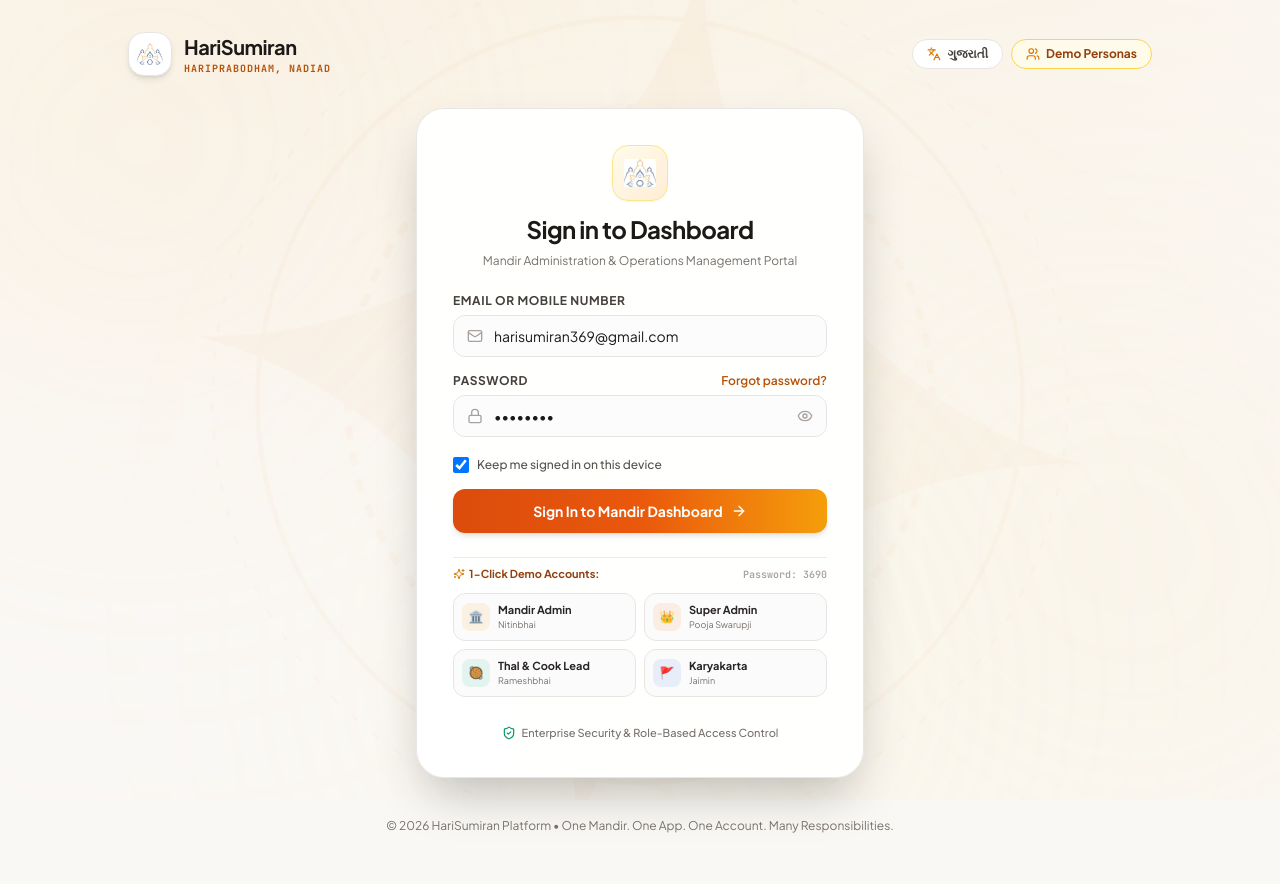
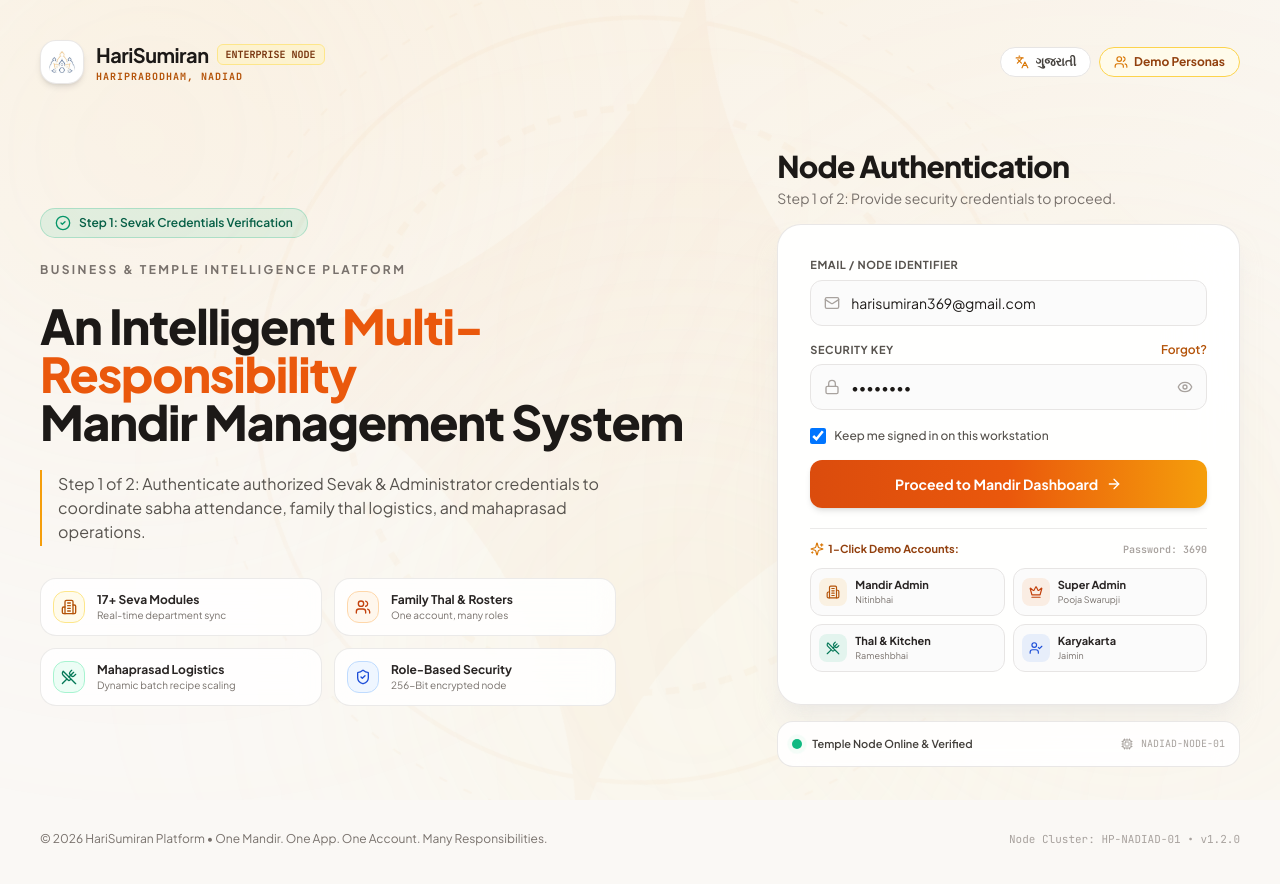
Before and after one commit to ParmarPranav/HariSumiran-Admin-Dashboard, a Next.js app: page /auth in a window 1280 px wide. Shown: the top 884 px of the page. Built offline with nearby package versions, Linux system fonts and the light colour scheme.

Commit message:
feat(web): executive split-screen authentication inspired by enterprise node portal

```diff
--- a/src/app/auth/page.tsx
+++ b/src/app/auth/page.tsx
@@ -15,9 +15,14 @@ import {
   Languages,
   Users,
   Sparkles,
-  HelpCircle,
   Loader2,
+  CheckCircle2,
+  Building2,
+  UtensilsCrossed,
+  Crown,
+  UserCheck,
   Check,
+  Cpu,
 } from "lucide-react";
 import { toast } from "sonner";
 import { initialUsers } from "@/lib/seedData";
@@ -68,24 +73,29 @@ export default function AuthPage() {
   };
 
   return (
-    <div className="relative min-h-screen w-full bg-[#FAF8F5] text-stone-900 flex flex-col justify-between p-4 md:p-8 font-sans selection:bg-amber-500/30 selection:text-amber-950 overflow-x-hidden">
+    <div className="relative min-h-[100dvh] w-full bg-[#FAF8F5] text-stone-900 flex flex-col justify-between p-4 sm:p-6 lg:p-10 font-sans selection:bg-amber-500/30 selection:text-amber-950 overflow-x-hidden">
       <MandalaBackground />
 
       {/* Top Header Bar */}
-      <header className="relative z-10 flex items-center justify-between max-w-5xl mx-auto w-full">
+      <header className="relative z-10 w-full max-w-7xl mx-auto flex items-center justify-between pb-6">
         <div className="flex items-center gap-3">
-          <div className="h-11 w-11 rounded-2xl bg-white p-2 flex items-center justify-center shadow-md border border-stone-200 backdrop-blur-md">
+          <div className="h-11 w-11 rounded-2xl bg-white p-2 flex items-center justify-center shadow-md border border-stone-200/90 backdrop-blur-md">
             <img src="/logo.png" alt="HariSumiran Logo" className="h-full w-full object-contain" />
           </div>
           <div>
+            <div className="flex items-center gap-2">
               <h1 className="font-heading text-lg md:text-xl font-bold tracking-tight text-stone-900">HariSumiran</h1>
+              <span className="hidden sm:inline-flex px-2 py-0.5 rounded-md bg-amber-100/70 border border-amber-200 text-[10px] font-mono font-bold text-amber-900 uppercase">
+                Enterprise Node
+              </span>
+            </div>
             <p className="text-[10px] font-mono tracking-widest text-amber-700 font-bold uppercase">
               {t("HariPrabodham, Nadiad", "હરિપ્રબોધમ, નડિયાદ")}
             </p>
           </div>
         </div>
 
-        {/* Language & Quick Switcher */}
+        {/* Language & Demo Controls */}
         <div className="flex items-center gap-2">
           <button
             type="button"
@@ -107,32 +117,110 @@ export default function AuthPage() {
         </div>
       </header>
 
-      {/* Center Web Login Card */}
-      <main className="relative z-10 max-w-md mx-auto w-full my-auto py-8">
-        <div className="bg-white/95 border border-stone-200/90 rounded-[28px] p-7 sm:p-9 shadow-2xl backdrop-blur-2xl flex flex-col space-y-6">
+      {/* Main Split-Screen Layout */}
+      <main className="relative z-10 w-full max-w-7xl mx-auto my-auto py-6 sm:py-8 lg:py-10">
+        <div className="grid grid-cols-1 lg:grid-cols-12 gap-10 lg:gap-16 items-center">
 
-          {/* Brand Emblem & Welcome Header */}
-          <div className="text-center space-y-2">
-            <div className="inline-flex items-center justify-center h-14 w-14 rounded-2xl bg-gradient-to-br from-amber-50 to-orange-100 border border-amber-200 shadow-sm mx-auto mb-1">
-              <img src="/logo.png" alt="HariSumiran Emblem" className="h-8 w-8 object-contain" />
+          {/* Left Column: Enterprise Hero Branding (Light, High-Status Temple Theme) */}
+          <div className="lg:col-span-7 flex flex-col space-y-6 text-left">
+
+            {/* Step Verification Pill */}
+            <div className="inline-flex items-center gap-2 px-3.5 py-1.5 rounded-full bg-emerald-500/10 border border-emerald-500/25 text-emerald-800 text-xs font-semibold w-fit shadow-xs">
+              <CheckCircle2 className="h-4 w-4 text-emerald-600" />
+              <span>{t("Step 1: Sevak Credentials Verification", "પગલું ૧: સેવક ઓળખપત્ર ચકાસણી")}</span>
             </div>
-            <h2 className="font-heading text-2xl font-bold tracking-tight text-stone-900">
-              {t("Sign in to Dashboard", "ડેશબોર્ડમાં સાઇન ઇન કરો")}
+
+            {/* Sub-label */}
+            <p className="text-xs font-bold tracking-[0.2em] text-stone-500 uppercase">
+              {t("BUSINESS & TEMPLE INTELLIGENCE PLATFORM", "મંદિર સંચાલન અને સેવા વ્યવસ્થાપન પ્લેટફોર્મ")}
+            </p>
+
+            {/* Massive Display Headline */}
+            <h2 className="text-3xl sm:text-4xl lg:text-5xl font-extrabold tracking-tight text-stone-900 leading-[1.14]">
+              {t("An Intelligent ", "એક બુદ્ધિશાળી ")}
+              <span className="text-[#EA580C]">
+                {t("Multi-Responsibility", "બહુ-સેવા જવાબદારી")}
+              </span>
+              <br />
+              {t("Mandir Management System", "મંદિર સંચાલન પ્રણાલી")}
             </h2>
-            <p className="text-xs text-stone-500 max-w-xs mx-auto">
+
+            {/* Subtitle with vertical accent bar */}
+            <div className="flex items-start gap-3 border-l-2 border-amber-500 pl-4 py-0.5">
+              <p className="text-sm sm:text-base text-stone-600 leading-relaxed max-w-xl">
                 {t(
-                "Mandir Administration & Operations Management Portal",
-                "મંદિર વહીવટી અને સેવા સંચાલન પોર્ટલ"
+                  "Step 1 of 2: Authenticate authorized Sevak & Administrator credentials to coordinate sabha attendance, family thal logistics, and mahaprasad operations.",
+                  "પગલું ૧/૨: સભા હાજરી, પારિવારિક થાળ અને મહાપ્રસાદ કામગીરીના સંકલન માટે અધિકૃત સેવક ઓળખપત્ર ચકાસો."
                 )}
               </p>
             </div>
 
-          {/* Email & Password Form */}
+            {/* 4 Feature Module Chips */}
+            <div className="grid grid-cols-1 sm:grid-cols-2 gap-3 pt-2 max-w-xl">
+              <div className="flex items-center gap-3 p-3 rounded-2xl bg-white/85 border border-stone-200/80 shadow-xs backdrop-blur-md">
+                <div className="h-8 w-8 rounded-xl bg-amber-50 border border-amber-200 flex items-center justify-center text-amber-700 shrink-0">
+                  <Building2 className="h-4 w-4" />
+                </div>
+                <div className="min-w-0">
+                  <p className="text-xs font-bold text-stone-800 truncate">{t("17+ Seva Modules", "૧૭+ સેવા વિભાગો")}</p>
+                  <p className="text-[10px] text-stone-500">{t("Real-time department sync", "રીયલ-ટાઇમ સંકલન")}</p>
+                </div>
+              </div>
+
+              <div className="flex items-center gap-3 p-3 rounded-2xl bg-white/85 border border-stone-200/80 shadow-xs backdrop-blur-md">
+                <div className="h-8 w-8 rounded-xl bg-orange-50 border border-orange-200 flex items-center justify-center text-orange-700 shrink-0">
+                  <Users className="h-4 w-4" />
+                </div>
+                <div className="min-w-0">
+                  <p className="text-xs font-bold text-stone-800 truncate">{t("Family Thal & Rosters", "પારિવારિક થાળ અને રોસ્ટર")}</p>
+                  <p className="text-[10px] text-stone-500">{t("One account, many roles", "એક ખાતું, અનેક સેવા")}</p>
+                </div>
+              </div>
+
+              <div className="flex items-center gap-3 p-3 rounded-2xl bg-white/85 border border-stone-200/80 shadow-xs backdrop-blur-md">
+                <div className="h-8 w-8 rounded-xl bg-emerald-50 border border-emerald-200 flex items-center justify-center text-emerald-700 shrink-0">
+                  <UtensilsCrossed className="h-4 w-4" />
+                </div>
+                <div className="min-w-0">
+                  <p className="text-xs font-bold text-stone-800 truncate">{t("Mahaprasad Logistics", "મહાપ્રસાદ રસોડું વ્યવસ્થા")}</p>
+                  <p className="text-[10px] text-stone-500">{t("Dynamic batch recipe scaling", "સ્માર્ટ જથ્થો ગણતરી")}</p>
+                </div>
+              </div>
+
+              <div className="flex items-center gap-3 p-3 rounded-2xl bg-white/85 border border-stone-200/80 shadow-xs backdrop-blur-md">
+                <div className="h-8 w-8 rounded-xl bg-blue-50 border border-blue-200 flex items-center justify-center text-blue-700 shrink-0">
+                  <ShieldCheck className="h-4 w-4" />
+                </div>
+                <div className="min-w-0">
+                  <p className="text-xs font-bold text-stone-800 truncate">{t("Role-Based Security", "ભૂમિકા આધારિત સુરક્ષા")}</p>
+                  <p className="text-[10px] text-stone-500">{t("256-Bit encrypted node", "એન્ક્રિપ્ટેડ પોર્ટલ")}</p>
+                </div>
+              </div>
+            </div>
+
+          </div>
+
+          {/* Right Column: Node Authentication Form */}
+          <div className="lg:col-span-5 flex flex-col space-y-4">
+
+            {/* Header Above Form Card */}
+            <div className="text-left space-y-1">
+              <h3 className="text-2xl sm:text-3xl font-extrabold tracking-tight text-stone-900">
+                {t("Node Authentication", "સેવક પ્રમાણીકરણ")}
+              </h3>
+              <p className="text-xs sm:text-sm text-stone-500">
+                {t("Step 1 of 2: Provide security credentials to proceed.", "પગલું ૧: આગળ વધવા સુરક્ષા ઓળખપત્ર દાખલ કરો.")}
+              </p>
+            </div>
+
+            {/* Elevated Form Card */}
+            <div className="bg-white/95 border border-stone-200/90 rounded-[24px] p-6 sm:p-8 shadow-xl shadow-stone-200/50 backdrop-blur-2xl flex flex-col space-y-5">
+
               <form onSubmit={handleSubmit} className="space-y-4 text-left">
-            {/* Email Field */}
+                {/* Field 1: Email or Sevak Identifier */}
                 <div className="space-y-1.5">
-              <label className="text-xs font-bold text-stone-700 block uppercase tracking-wider">
-                {t("Email or Mobile Number", "ઈમેલ અથવા મોબાઈલ નંબર")}
+                  <label className="text-[11px] font-bold text-stone-600 block uppercase tracking-wider">
+                    {t("EMAIL / NODE IDENTIFIER", "ઈમેલ / સેવક આઈડી")}
                   </label>
                   <div className="relative">
                     <div className="absolute inset-y-0 left-0 pl-3.5 flex items-center pointer-events-none text-stone-400">
@@ -143,24 +231,24 @@ export default function AuthPage() {
                       required
                       value={email}
                       onChange={(e) => setEmail(e.target.value)}
-                  placeholder="admin.super@harisumiran.org"
-                  className="w-full pl-10 pr-4 py-2.5 rounded-xl border border-stone-200 text-sm text-stone-900 placeholder:text-stone-400 focus:border-amber-500 focus:outline-none focus:ring-2 focus:ring-amber-500/20 bg-stone-50/50 hover:bg-white focus:bg-white transition-all shadow-xs"
+                      placeholder="name@harisumiran.org"
+                      className="w-full pl-10 pr-4 py-3 rounded-xl border border-stone-200 text-sm text-stone-900 placeholder:text-stone-400 focus:border-amber-500 focus:outline-none focus:ring-2 focus:ring-amber-500/20 bg-stone-50/70 hover:bg-white focus:bg-white transition-all shadow-xs"
                     />
                   </div>
                 </div>
 
-            {/* Password Field */}
+                {/* Field 2: Security Key */}
                 <div className="space-y-1.5">
                   <div className="flex items-center justify-between">
-                <label className="text-xs font-bold text-stone-700 block uppercase tracking-wider">
-                  {t("Password", "પાસવર્ડ")}
+                    <label className="text-[11px] font-bold text-stone-600 block uppercase tracking-wider">
+                      {t("SECURITY KEY", "સુરક્ષા કી / પાસવર્ડ")}
                     </label>
                     <button
                       type="button"
                       onClick={() => setForgotModalOpen(true)}
                       className="text-xs text-amber-700 hover:text-amber-900 font-semibold transition-colors cursor-pointer"
                     >
-                  {t("Forgot password?", "પાસવર્ડ ભૂલી ગયા?")}
+                      {t("Forgot?", "ભૂલી ગયા?")}
                     </button>
                   </div>
                   <div className="relative">
@@ -173,7 +261,7 @@ export default function AuthPage() {
                       value={password}
                       onChange={(e) => setPassword(e.target.value)}
                       placeholder="••••••••"
-                  className="w-full pl-10 pr-10 py-2.5 rounded-xl border border-stone-200 text-sm text-stone-900 placeholder:text-stone-400 focus:border-amber-500 focus:outline-none focus:ring-2 focus:ring-amber-500/20 bg-stone-50/50 hover:bg-white focus:bg-white transition-all shadow-xs"
+                      className="w-full pl-10 pr-10 py-3 rounded-xl border border-stone-200 text-sm text-stone-900 placeholder:text-stone-400 focus:border-amber-500 focus:outline-none focus:ring-2 focus:ring-amber-500/20 bg-stone-50/70 hover:bg-white focus:bg-white transition-all shadow-xs"
                     />
                     <button
                       type="button"
@@ -186,8 +274,8 @@ export default function AuthPage() {
                   </div>
                 </div>
 
-            {/* Remember Me Checkbox */}
-            <div className="flex items-center pt-1">
+                {/* Keep Signed In Checkbox */}
+                <div className="flex items-center pt-0.5">
                   <label className="flex items-center gap-2 cursor-pointer select-none">
                     <input
                       type="checkbox"
@@ -196,36 +284,36 @@ export default function AuthPage() {
                       className="h-4 w-4 rounded border-stone-300 text-amber-600 focus:ring-amber-500 cursor-pointer"
                     />
                     <span className="text-xs text-stone-600 font-medium">
-                  {t("Keep me signed in on this device", "આ ડિવાઇસ પર મને સાઇન ઇન રાખો")}
+                      {t("Keep me signed in on this workstation", "આ ડિવાઇસ પર સાઇન ઇન રાખો")}
                     </span>
                   </label>
                 </div>
 
-            {/* Submit Button */}
+                {/* Big Primary CTA Button */}
                 <button
                   type="submit"
                   disabled={loading}
-              className="w-full mt-2 bg-gradient-to-r from-[#DB4C0D] via-[#EA580C] to-[#F59E0B] text-white font-bold py-3 rounded-xl text-sm shadow-md hover:shadow-lg hover:brightness-105 active:scale-[0.99] transition-all flex items-center justify-center gap-2 cursor-pointer disabled:opacity-60"
+                  className="w-full bg-gradient-to-r from-[#DB4C0D] via-[#EA580C] to-[#F59E0B] text-white font-bold py-3.5 rounded-xl text-sm shadow-md hover:shadow-lg hover:brightness-105 active:scale-[0.99] transition-all flex items-center justify-center gap-2 cursor-pointer disabled:opacity-60"
                 >
                   {loading ? (
                     <>
                       <Loader2 className="h-4 w-4 animate-spin" />
-                  <span>{t("Signing in...", "સાઇન ઇન થઈ રહ્યું છે...")}</span>
+                      <span>{t("Verifying Credentials...", "ચકાસણી થઈ રહી છે...")}</span>
                     </>
                   ) : (
                     <>
-                  <span>{t("Sign In to Mandir Dashboard", "ડેશબોર્ડમાં સાઇન ઇન કરો")}</span>
+                      <span>{t("Proceed to Mandir Dashboard", "ડેશબોર્ડ પર આગળ વધો")}</span>
                       <ArrowRight className="h-4 w-4" />
                     </>
                   )}
                 </button>
               </form>
 
-          {/* Quick Demo Access Pills */}
-          <div className="pt-2 border-t border-stone-200/80 space-y-2.5">
+              {/* 1-Click Demo Testing Accounts */}
+              <div className="pt-3 border-t border-stone-200/80 space-y-2.5">
                 <div className="flex items-center justify-between text-[11px] text-stone-500 font-semibold">
                   <span className="flex items-center gap-1 text-amber-800 font-bold">
-                <Sparkles className="h-3 w-3 text-amber-600" />
+                    <Sparkles className="h-3.5 w-3.5 text-amber-600" />
                     {t("1-Click Demo Accounts:", "ઝડપી ડેમો એકાઉન્ટ:")}
                   </span>
                   <span className="text-[10px] text-stone-400 font-mono">Password: 3690</span>
@@ -237,8 +325,8 @@ export default function AuthPage() {
                     onClick={() => handleSelectDemoAccount("harisumiran369@gmail.com", "Nitinbhai Patel")}
                     className="flex items-center gap-2 p-2 rounded-xl border border-stone-200 bg-stone-50/70 hover:bg-amber-50/80 hover:border-amber-300 transition-all text-left group cursor-pointer"
                   >
-                <div className="h-7 w-7 rounded-lg bg-amber-500/10 text-amber-700 flex items-center justify-center font-bold text-xs shrink-0">
-                  🏛️
+                    <div className="h-7 w-7 rounded-lg bg-amber-500/10 text-amber-700 flex items-center justify-center shrink-0">
+                      <Building2 className="h-3.5 w-3.5" />
                     </div>
                     <div className="min-w-0">
                       <p className="text-[11px] font-bold text-stone-800 group-hover:text-amber-900 truncate">
@@ -253,8 +341,8 @@ export default function AuthPage() {
                     onClick={() => handleSelectDemoAccount("admin.super@harisumiran.org", "Pooja Swarupji")}
                     className="flex items-center gap-2 p-2 rounded-xl border border-stone-200 bg-stone-50/70 hover:bg-amber-50/80 hover:border-amber-300 transition-all text-left group cursor-pointer"
                   >
-                <div className="h-7 w-7 rounded-lg bg-orange-500/10 text-orange-700 flex items-center justify-center font-bold text-xs shrink-0">
-                  👑
+                    <div className="h-7 w-7 rounded-lg bg-orange-500/10 text-orange-700 flex items-center justify-center shrink-0">
+                      <Crown className="h-3.5 w-3.5" />
                     </div>
                     <div className="min-w-0">
                       <p className="text-[11px] font-bold text-stone-800 group-hover:text-amber-900 truncate">
@@ -269,12 +357,12 @@ export default function AuthPage() {
                     onClick={() => handleSelectDemoAccount("ramesh.patel@gmail.com", "Rameshbhai Patel")}
                     className="flex items-center gap-2 p-2 rounded-xl border border-stone-200 bg-stone-50/70 hover:bg-amber-50/80 hover:border-amber-300 transition-all text-left group cursor-pointer"
                   >
-                <div className="h-7 w-7 rounded-lg bg-emerald-500/10 text-emerald-700 flex items-center justify-center font-bold text-xs shrink-0">
-                  🥘
+                    <div className="h-7 w-7 rounded-lg bg-emerald-500/10 text-emerald-700 flex items-center justify-center shrink-0">
+                      <UtensilsCrossed className="h-3.5 w-3.5" />
                     </div>
                     <div className="min-w-0">
                       <p className="text-[11px] font-bold text-stone-800 group-hover:text-amber-900 truncate">
-                    Thal & Cook Lead
+                        Thal & Kitchen
                       </p>
                       <p className="text-[9px] text-stone-500 truncate">Rameshbhai</p>
                     </div>
@@ -285,8 +373,8 @@ export default function AuthPage() {
                     onClick={() => handleSelectDemoAccount("jaimin.trivedi@harisumiran.org", "Jaimin Trivedi")}
                     className="flex items-center gap-2 p-2 rounded-xl border border-stone-200 bg-stone-50/70 hover:bg-amber-50/80 hover:border-amber-300 transition-all text-left group cursor-pointer"
                   >
-                <div className="h-7 w-7 rounded-lg bg-blue-500/10 text-blue-700 flex items-center justify-center font-bold text-xs shrink-0">
-                  🚩
+                    <div className="h-7 w-7 rounded-lg bg-blue-500/10 text-blue-700 flex items-center justify-center shrink-0">
+                      <UserCheck className="h-3.5 w-3.5" />
                     </div>
                     <div className="min-w-0">
                       <p className="text-[11px] font-bold text-stone-800 group-hover:text-amber-900 truncate">
@@ -298,10 +386,25 @@ export default function AuthPage() {
                 </div>
               </div>
 
-          {/* Security Badge */}
-          <div className="flex items-center justify-center gap-1.5 text-[11px] font-medium text-stone-500 pt-1">
-            <ShieldCheck className="h-3.5 w-3.5 text-emerald-600" />
-            <span>{t("Enterprise Security & Role-Based Access Control", "મંદિર સુરક્ષા અને ભૂમિકા આધારિત ઍક્સેસ")}</span>
+            </div>
+
+            {/* Live Operational Status Bar (Inspired by Toast in Reference Image) */}
+            <div className="flex items-center justify-between p-3.5 rounded-2xl bg-white/90 border border-stone-200/90 shadow-xs text-xs text-stone-600 backdrop-blur-md">
+              <div className="flex items-center gap-2.5">
+                <div className="relative flex h-2.5 w-2.5">
+                  <span className="animate-ping absolute inline-flex h-full w-full rounded-full bg-emerald-400 opacity-75" />
+                  <span className="relative inline-flex rounded-full h-2.5 w-2.5 bg-emerald-500" />
+                </div>
+                <span className="font-semibold text-[11px] text-stone-700">
+                  {t("Temple Node Online & Verified", "મંદિર નોડ સક્રિય અને ચકાસાયેલ")}
+                </span>
+              </div>
+              <div className="flex items-center gap-2 text-stone-400 font-mono text-[10px]">
+                <Cpu className="h-3 w-3 text-stone-400" />
+                <span>NADIAD-NODE-01</span>
+              </div>
+            </div>
+
           </div>
 
         </div>
@@ -383,8 +486,9 @@ export default function AuthPage() {
       </Modal>
 
       {/* Footer */}
-      <footer className="relative z-10 text-center text-xs text-stone-500 py-2">
+      <footer className="relative z-10 w-full max-w-7xl mx-auto flex flex-col sm:flex-row items-center justify-between gap-2 pt-6 text-xs text-stone-500">
         <p>© 2026 HariSumiran Platform &bull; {t("One Mandir. One App. One Account. Many Responsibilities.", "એક મંદિર. એક ઍપ. એક ખાતું. અનેક સેવા જવાબદારીઓ.")}</p>
+        <p className="font-mono text-[11px] text-stone-400">Node Cluster: HP-NADIAD-01 &bull; v1.2.0</p>
       </footer>
     </div>
   );
```
Lines whose indentation alone changed are shown as unchanged.
